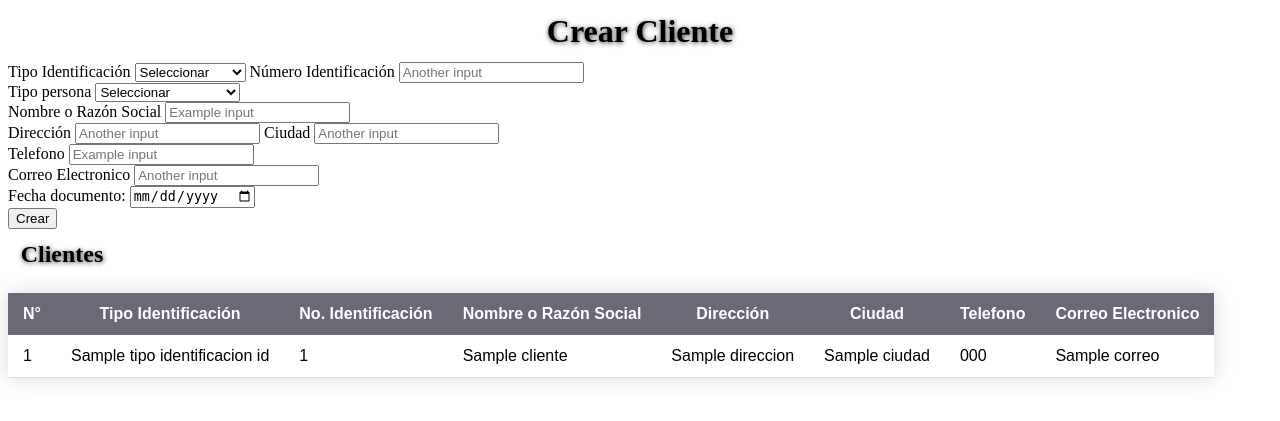
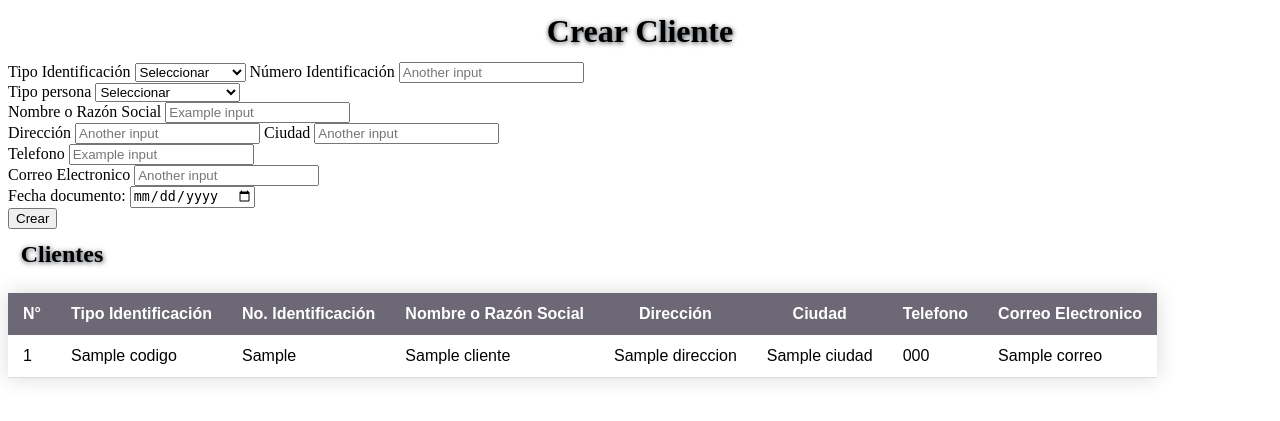
Before and after one commit to CristinaEcheverry/Proceso_textil, a Flask app: template src/templates/crearCliente.html in a window 1280 px wide. Shown: the top 421 px of the page. Run offline with Flask 3, Linux system fonts and the light colour scheme; the template is opened without the code that fills it: most values are stand-ins (such as "Sample title", 1, 10 or a date in 2020).

Commit message:
Commit 46: Agrego atributo ID al Tbody y trato de que muestre el valor del código del tipo de identificación, sin embargo, no funciona

```diff
--- a/src/templates/crearCliente.html
+++ b/src/templates/crearCliente.html
@@ -103,12 +103,12 @@
 				<th>Correo Electronico</th>
 			</tr>
 		</thead>
-		<tbody>
+		<tbody id="orderTableBody">
 			{% for c in clientes %}
 			<tr>
 				<td>{{ c.id }}</td>
-				<td>{{ c.tipo_identificacion_id.name }}</td>
-				<td>{{ c.num_identificacion }}</td>
+				<td>{{ c.tipo_identificacion_id.codigo }}</td>
+				<td>{{ c.numero_identificacion }}</td>
 				<td>{{ c.nombre }}</td>
 				<td>{{ c.direccion }}</td>
 				<td>{{ c.ciudad }}</td>
```
